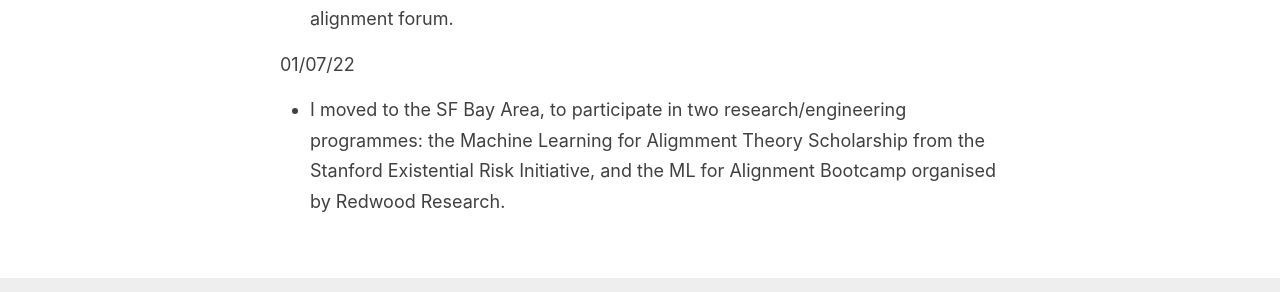
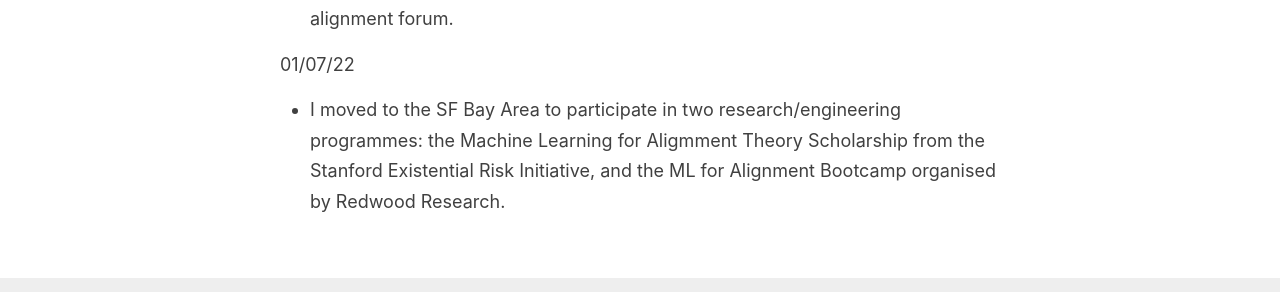
Before and after one commit to inwaves/inwaves.github.io, a Jekyll site: the page built from _pages/now.md, in a window 1280 px wide. Shown: the part 554-846 px from the top of the page. Built offline with Jekyll 4.4.1, drawn with Linux system fonts in a browser that asks for light colours.

Commit message:
Remove comma

```diff
--- a/_pages/now.md
+++ b/_pages/now.md
@@ -14,4 +14,4 @@
 interpretability](https://www.alignmentforum.org/posts/EbL5W5ccwfbqFiYBJ/auditing-games-for-high-level-interpretability-1) on the alignment forum.
 
 01/07/22
-- I moved to the SF Bay Area, to participate in two research/engineering programmes: the Machine Learning for Aligmment Theory Scholarship from the Stanford Existential Risk Initiative, and the ML for Alignment Bootcamp organised by Redwood Research.
+- I moved to the SF Bay Area to participate in two research/engineering programmes: the Machine Learning for Aligmment Theory Scholarship from the Stanford Existential Risk Initiative, and the ML for Alignment Bootcamp organised by Redwood Research.
```
